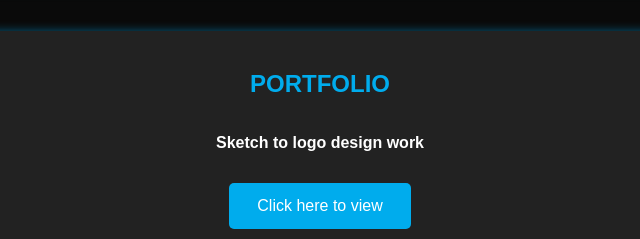
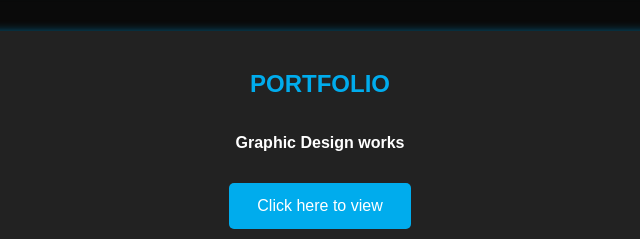
Before and after one commit to MTechconsult/Nuhu-mustapha, a plain HTML site: page index.html in a window 1280 px wide. Shown: the part 920-1159 px from the top of the page, 320-960 px from the left. Drawn offline with Linux system fonts and the light colour scheme.

Commit message:
Update index.html

```diff
--- a/index.html
+++ b/index.html
@@ -421,7 +421,7 @@ From your initial sketch to expert-driven concepts or guided by expert recommend
 
     <div class="section">
       <h2>Portfolio</h2>
-      <p><strong>Sketch to logo design work</strong></p>
+      <p><strong>Graphic Design works</strong></p>
       <button onclick="openLink('https://drive.google.com/file/d/106WQmUYHuYU0m5Cy8FyZNn5ZyUzjHuel/view?usp=drivesdk')">Click here to view</button>
     </div>
 
```
